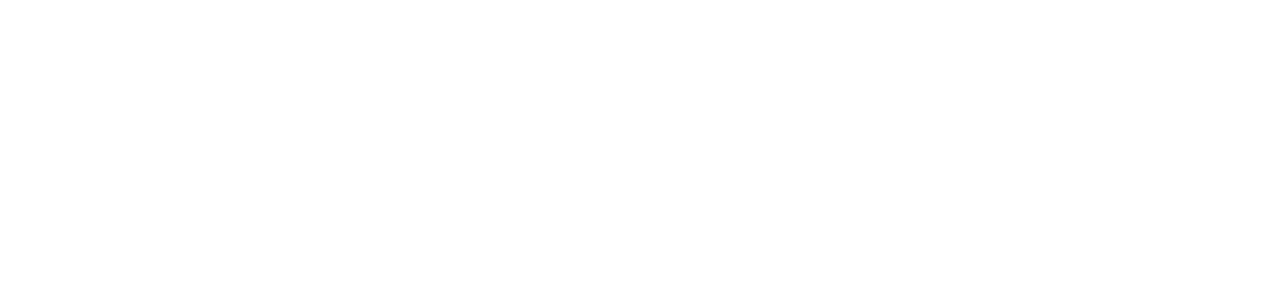
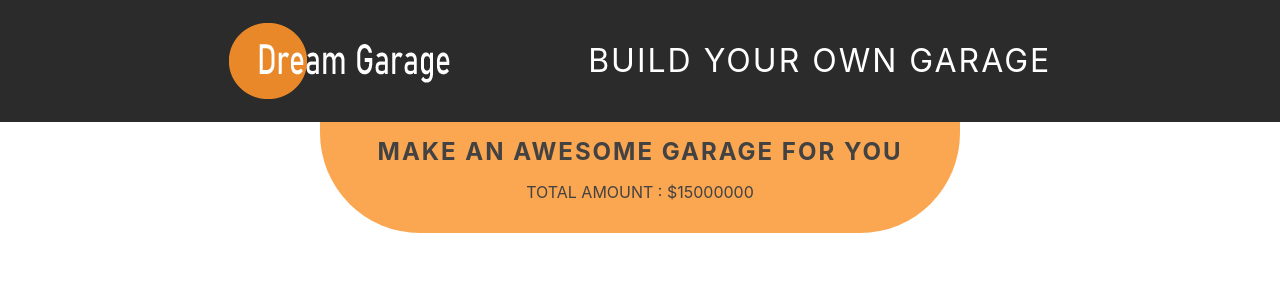
Before and after one commit to Samiul-Ahmed-96/react-dream-garage, a React (Create React App) app: page / in a window 1280 px wide. Shown: the top 300 px of the page. Built offline with nearby package versions, Linux system fonts and the light colour scheme.

Commit message:
Build Header

```diff
--- a/src/App.js
+++ b/src/App.js
@@ -1,15 +1,11 @@
-import { useEffect } from 'react';
 import './App.css';
+import Header from './components/Header/Header';
 
 function App() {
-  useEffect(()=>{
-    fetch("./vehicle.json")
-    .then(res => res.json())
-    .then(data => console.log(data))
-  },[])
+
   return (
     <div className="App">
-
+      <Header></Header>
     </div>
   );
 }
--- /dev/null
+++ b/src/components/Header/Header.css
@@ -0,0 +1,31 @@
+.header {
+  background: #2b2b2b;
+  padding: 20px 0px;
+}
+.header-content {
+  width: 75%;
+  display: flex;
+  margin: auto;
+  justify-content: space-around;
+  align-items: center;
+}
+.header-content h1 {
+  color: #fff;
+  text-transform: uppercase;
+  letter-spacing: 2px;
+  font-weight: 400;
+}
+.header-details {
+  background: #fba651;
+  width: 50%;
+  margin: auto;
+  border-radius: 0px 0px 100px 100px;
+  padding: 15px 0px;
+  color: #424242;
+  text-transform: uppercase;
+}
+
+.header-details h2 {
+  margin: 0;
+  letter-spacing: 2px;
+}
--- /dev/null
+++ b/src/components/Header/Header.js
@@ -0,0 +1,25 @@
+import React from 'react';
+import logo from '../../images/logo.png';
+import './Header.css';
+
+const Header = () => {
+    return (
+        <>
+        <div className="header">
+            <div className="header-content">
+                <img src={logo} alt="" />
+                <h1>Build Your Own Garage</h1>
+            </div>
+        </div>
+
+        <div className="header-details">
+            <h2>Make An Awesome garage for you</h2>
+            <p>Total Amount : $15000000</p>
+        </div>
+        </>
+
+
+    );
+};
+
+export default Header;
```
Also changed, not shown: src/images/logo.png (added).
